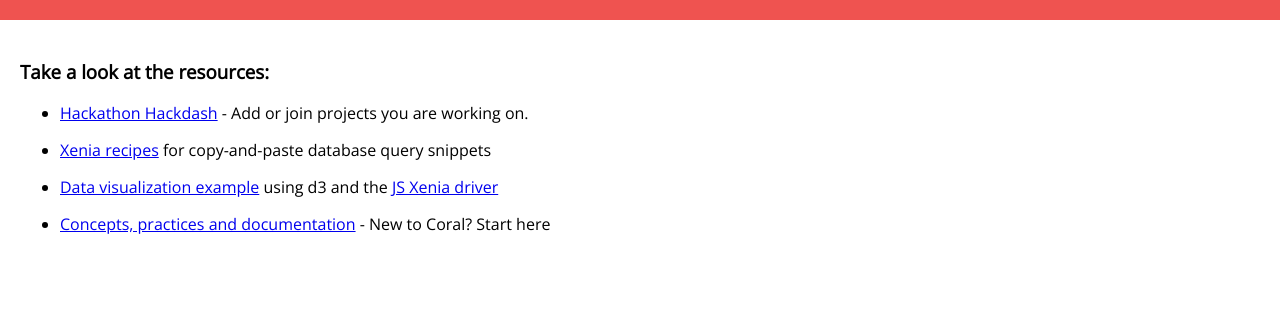
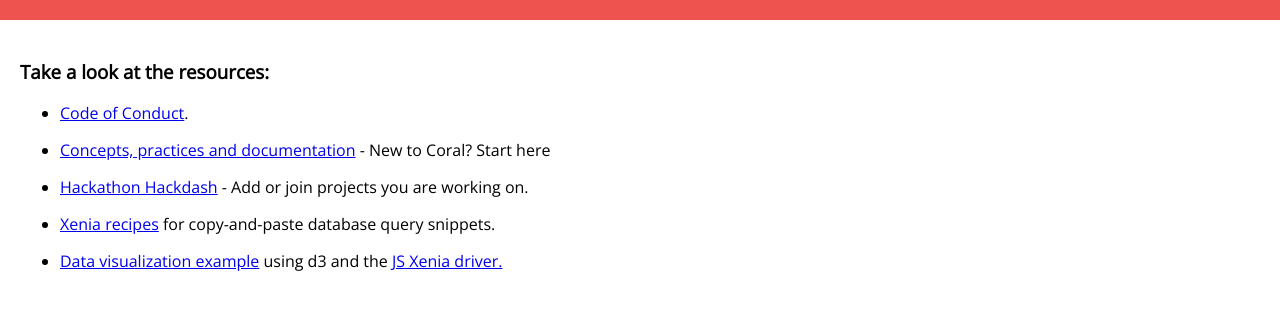
Before and after one commit to coralproject/hackathon, a plain HTML site: page index.html in a window 1280 px wide. Shown: the part 106-416 px from the top of the page. Drawn offline with nearby package versions, Linux system fonts and the light colour scheme.

Commit message:
added more links

```diff
--- a/index.html
+++ b/index.html
@@ -13,10 +13,11 @@
     <div class="container">
       <h3>Take a look at the resources:</h3>
       <ul class="index">
+        <li><a href="https://coralproject.net/hackathon/#code">Code of Conduct</a>.</li>
+        <li><a href="http://coral-docs.readthedocs.io/en/latest/">Concepts, practices and documentation</a> - New to Coral? Start here</li>
         <li><a href="https://coral.hackdash.org">Hackathon Hackdash</a> - Add or join projects you are working on.</li>
-        <li><a href="recipes.html">Xenia recipes</a> for copy-and-paste database query snippets</li>
-        <li><a href="datavis.html">Data visualization example</a> using d3 and the <a href="https://github.com/coralproject/xenia-driver-js">JS Xenia driver</li>
-        <li><a href="http://coral-docs.readthedocs.io/en/latest/">Concepts, practices and documentation</a> - New to Coral? Start here</li>
+        <li><a href="recipes.html">Xenia recipes</a> for copy-and-paste database query snippets.</li>
+        <li><a href="datavis.html">Data visualization example</a> using d3 and the <a href="https://github.com/coralproject/xenia-driver-js">JS Xenia driver.</a></li>
       </ul>
     </div>
   </body>
```
